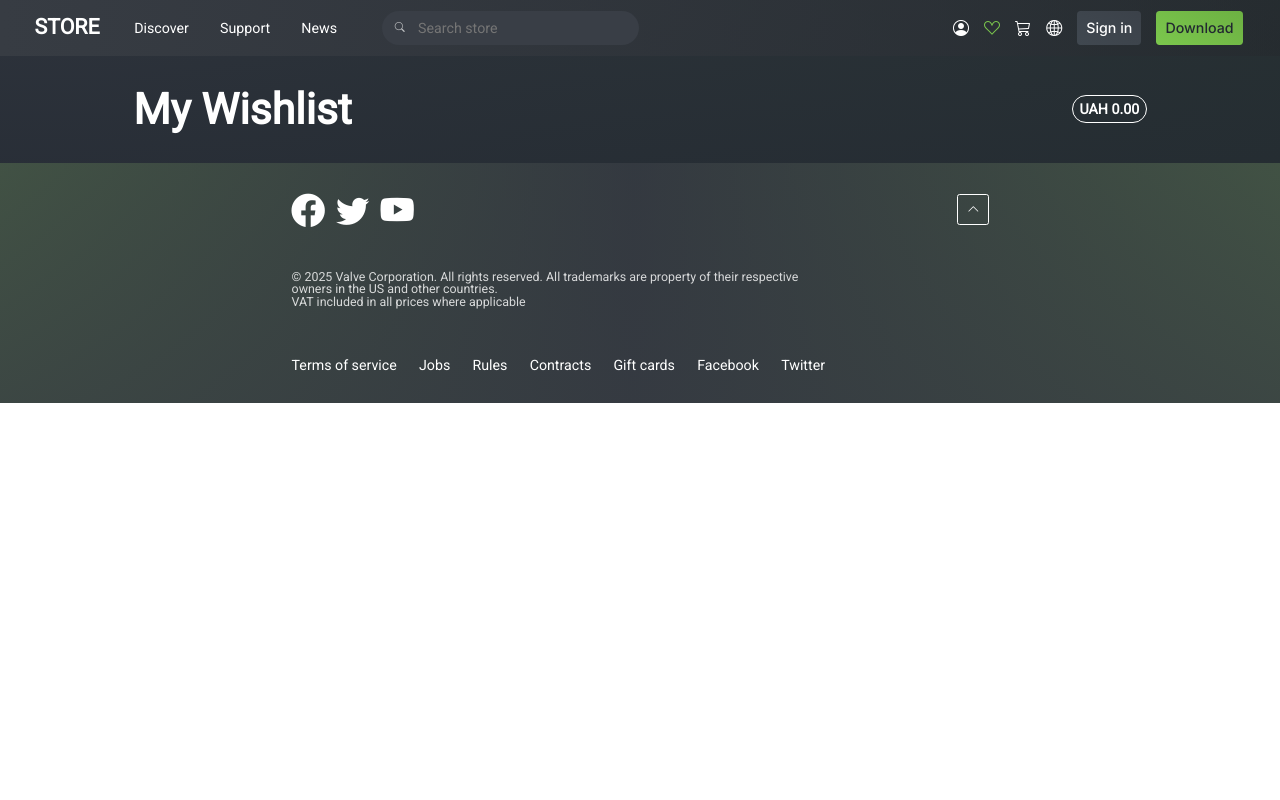
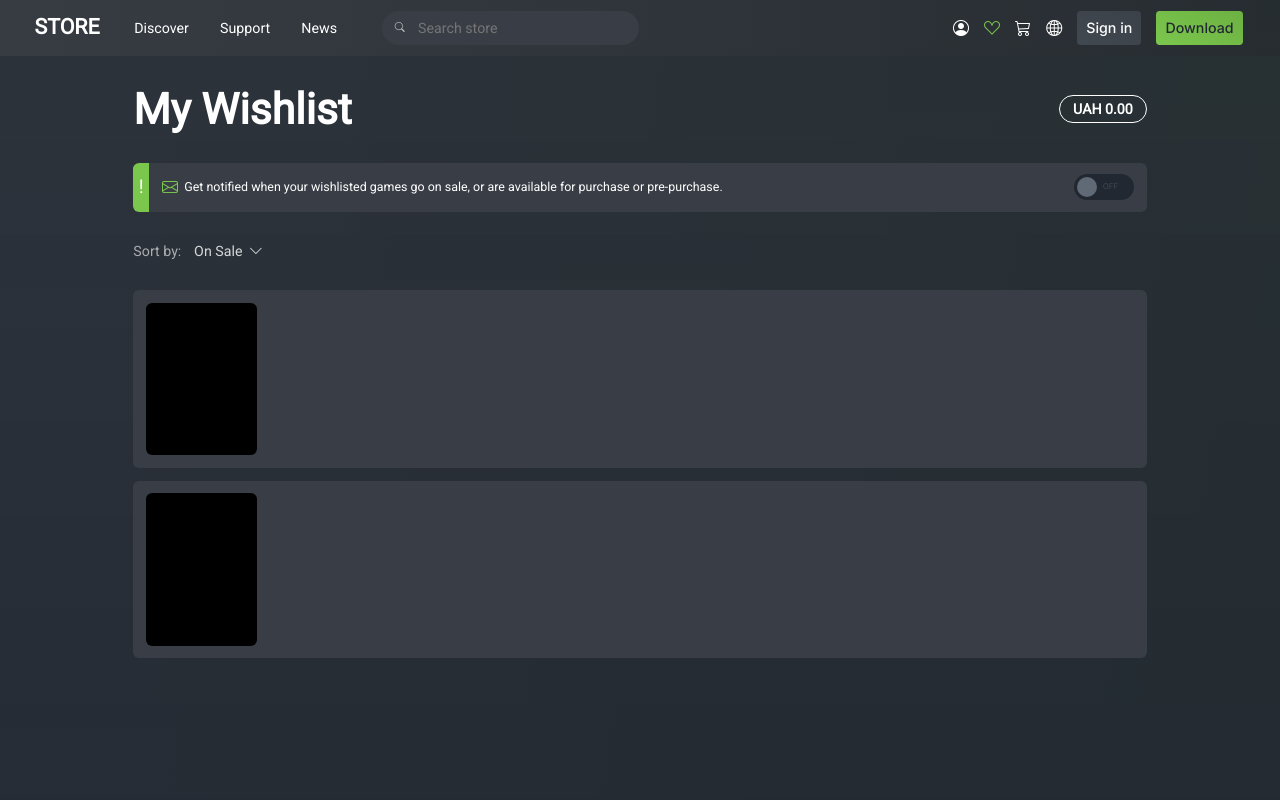
Before and after one commit to kanjo1ndd/gameflow-app, a React (Vite) app: page /WishList in a window 1280 px wide. Shown: the top 800 px of the page. Built offline with nearby package versions, Linux system fonts and the light colour scheme; what react-select-country-list would draw is missing.

Commit message:
Udpate registration and wishlist

```diff
--- a/src/App.jsx
+++ b/src/App.jsx
@@ -6,10 +6,43 @@
 import Profile from './views/profile/Profile'
 import Support from './views/support/Support'
 import WishList from './views/wishlist/WishList'
+import { AppContext } from './AppContext'
+import { useState } from 'react'
 
 function App() {
+
+  const [token, setToken] = useState(null);
+
+  // добавил подключение к бекенду. порт не забудьте поменять только =)
+  const request = (url, conf) => new Promise((resolve, reject) => {
+    if(url.startsWith("/")){
+        url = "https://localhost:7202" + url;
+    }
+    if(token != null){
+      if(typeof conf == 'undefined'){
+        conf = {};
+      }
+      if(typeof conf['headers'] == 'undefined'){
+        conf['headers'] = {};
+      }
+      if(typeof conf['headers']['Authorization'] == 'undefined') {
+        conf['headers']['Authorization'] = 'Bearer ' + token;
+      }
+    }
+    fetch(url, conf)
+    .then(r => r.json())
+    .then(j => {
+        if(j.status.isOk) {
+            resolve(j.data);
+        }
+        else {
+            reject(j);
+        }
+    });
+  });
+
   return (
-    <>
+      <AppContext.Provider value={{request, token, setToken}}>
         <Routes>
           <Route path="/" element={<Discover />} />
           <Route path="/SignIn" element={<SignIn />} />
@@ -18,7 +51,7 @@
           <Route path="/Support" element={<Support />} />
           <Route path="/WishList" element={<WishList />} />
         </Routes>
-    </>
+      </AppContext.Provider>
    )
 }
 
--- /dev/null
+++ b/src/AppContext.jsx
@@ -0,0 +1,3 @@
+import { createContext } from "react";
+
+export const AppContext = createContext(null);
--- a/src/views/main/header/Header.jsx
+++ b/src/views/main/header/Header.jsx
@@ -1,10 +1,13 @@
 import './Header.css'
 import { useNavigate, useLocation } from 'react-router-dom'
+import { useContext } from 'react';
+import { AppContext } from '../../../AppContext';
 
 export default function Header() {
 
     const navigate = useNavigate();
     const location = useLocation();
+    const {token, setToken} = useContext(AppContext);
 
     return <>
         <div className='head'>
@@ -33,13 +36,23 @@
                 </div>
             </div>
             <div className='reg'>
+                {token == null ? <>
+                    <i className={`bi bi-person-circle ${location.pathname === '/Profile' ? 'active' : ''}`}
+                        onClick={() => navigate('/SignIn')}/>
+                    <i className={`bi bi-suit-heart ${location.pathname === '/WishList' ? 'active' : ''}`}
+                        onClick={() => navigate('/SignIn')}/>
+                    <i className="bi bi-cart3"/>
+                    <i className="bi bi-globe2"/>
+                    <button className='btn sign_in' onClick={() => navigate('/SignIn')}>Sign in</button>
+                </> : <>
                     <i className={`bi bi-person-circle ${location.pathname === '/Profile' ? 'active' : ''}`}
                         onClick={() => navigate('/Profile')}/>
                     <i className={`bi bi-suit-heart ${location.pathname === '/WishList' ? 'active' : ''}`}
                         onClick={() => navigate('/WishList')}/>
                     <i className="bi bi-cart3"/>
                     <i className="bi bi-globe2"/>
-                <button className='btn sign_in' onClick={() => navigate('/SignIn')}>Sign in</button>
+                    <button className='btn sign_in' title={token} onClick={() => {setToken(null); navigate('/');}}>Sign out</button>
+                </>}
                 <button className='btn download'>Download</button>
             </div>
         </div>
--- a/src/views/profile/contentProfile/ContentProfile.css
+++ b/src/views/profile/contentProfile/ContentProfile.css
@@ -326,3 +326,12 @@
     border-radius: 0.625vw;
     border: 0.15vw solid #222831;
 }
+
+/* ///////////////////////// */
+.need-authorization {
+    width: 79.167vw;
+    height: 100vh;
+    color: white;
+    font-size: 3.333vw;
+    font-family: Roboto;
+}
--- a/src/views/profile/contentProfile/ContentProfile.jsx
+++ b/src/views/profile/contentProfile/ContentProfile.jsx
@@ -1,13 +1,37 @@
+import { AppContext } from '../../../AppContext';
 import './ContentProfile.css'
+import { useContext, useEffect, useState } from "react";
+
 
 export default function ContentProfile() {
+
+    const { request, token } = useContext(AppContext);
+    const [userData, setUserData] = useState({});
+
+    useEffect(() => {
+        if(token == null) {
+            setUserData({});
+        }
+        else {
+            request("/api/user/profile")
+            .then(setUserData)
+            .catch(err => {
+                console.error(err);
+                setUserData({});
+            });
+        }
+    }, [token]);
+
     return <>
+        {token == null ? <>
+            <div className='need-authorization'>Need Authorization</div>
+        </> : <>
             <div className='content-profile'>
                 <div className='block-profile'>
                     <div className='profile-img'/>
                     <div className='nickname-level'>
                         <div className='level'>Level 1</div>
-                    <div className='nickname'>Nickname</div>
+                        <div className='nickname'>{userData.username ?? 'Nickname'}</div>
                     </div>
                     <div className='about-me'>
                         <div className='text-about-me'>About me:</div>
@@ -41,6 +65,7 @@
                     </div>
                 </div>
             </div>
+        </>}
     </>;
 }
 
--- a/src/views/support/contentSupport/ContentSupport.css
+++ b/src/views/support/contentSupport/ContentSupport.css
@@ -107,7 +107,7 @@
     align-items: center;
     justify-content: space-between;
     flex-direction: column;
-    transition: all 0.3s ease;
+    transition: height 0.3s ease;
 
     padding: 0 1.5vw 0 1.5vw;
 }
--- a/src/views/wishlist/contentWishList/ContentWishList.css
+++ b/src/views/wishlist/contentWishList/ContentWishList.css
@@ -14,7 +14,7 @@
 }
 
 .block-wishlist > div:last-child {
-    margin-bottom: 2.5vw;
+    margin-bottom: 25vw;
 }
 
 .name-sum {
@@ -51,9 +51,188 @@
     text-align: right;
     vertical-align: middle;
     color: white;
-    padding: 0.5vw;
+    padding: 0.5vw 1vw 0.5vw 1vw;
 
     border: 0.069vw solid white;
 
     border-radius: 1.389vw;
 }
+
+.block-notification {
+    width: 79.167vw;
+    height: 3.819vw;
+
+    background: rgba(57, 62, 70, 1);
+    display: flex;
+    position: relative;
+
+    border-radius: 0.486vw;
+}
+
+.left-part {
+    display: flex;
+
+    font-family: Roboto;
+    font-weight: 500;
+    font-size: 1.473vw;
+    line-height: 100%;
+    letter-spacing: 0%;
+    text-align: center;
+    vertical-align: middle;
+    justify-content: center;
+    align-items: center;
+
+    color: white;
+    background: rgba(123, 199, 77, 1);
+
+    border-radius: 0.486vw 0 0 0.486vw;
+    height: 100%;
+    width: 1.25vw;
+
+}
+
+.main-content-notification {
+    display: flex;
+    align-items: center;
+    width: 100%;
+    justify-content: space-between;
+    padding: 1vw;
+}
+
+.icon-text {
+    display: flex;
+    align-items: center;
+    gap: 0.5vw;
+}
+
+.text-notification {
+    font-family: Roboto;
+    font-weight: 500;
+    font-size: 0.972vw;
+    line-height: 100%;
+    letter-spacing: 0%;
+    text-align: center;
+    vertical-align: middle;
+
+    color: white;
+}
+
+.icon-text i {
+    font-size: 1.25vw;
+
+    color: rgba(123, 199, 77, 1);
+}
+
+.toggle-switch {
+    width: 4.653vw;
+    height: 2.014vw;
+    border-radius: 1.042vw;
+    background:rgba(34, 40, 49, 1);
+
+    display: flex;
+    align-items: center;
+    justify-content: center;
+    cursor: pointer;
+    position: relative;
+    transition: background-color 0.3s ease;
+}
+
+.toggle-switch.on {
+    background-color: rgba(123, 199, 77, 1);
+}
+
+.toggle-thumb {
+    width: 1.563vw;
+    height: 1.563vw;
+    background-color: rgba(96, 105, 118, 1);
+
+    border-radius: 50%;
+    position: absolute;
+    left: 0.2vw;
+    transition: left 0.3s ease;
+}
+
+.toggle-switch.on .toggle-thumb {
+    left: 2.85vw;
+}
+
+.toggle-label {
+    font-family: Inter;
+    font-weight: 400;
+    font-size: 0.62vw;
+    line-height: 100%;
+    letter-spacing: 0%;
+    margin-left: 1vw;
+    text-align: center;
+
+    color: rgba(64, 70, 79, 1);
+
+    transition: color 0.3s ease;
+}
+
+.toggle-switch.on .toggle-label {
+    margin-left: 0;
+    margin-right: 1vw;
+}
+
+.block-sort {
+    display: flex;
+    position: relative;
+    gap: 1vw;
+    width: 79.167vw;
+}
+
+.text-sort {
+    font-family: Roboto;
+    font-weight: 400;
+    font-size: 1.111vw;
+    line-height: 100%;
+    letter-spacing: 0%;
+    vertical-align: middle;
+
+    color: rgba(255, 255, 255, 0.6);
+}
+
+.list-by {
+    display: flex;
+    gap: 0.5vw;
+    font-family: Roboto;
+    font-weight: 400;
+    font-size: 1.111vw;
+    line-height: 100%;
+    letter-spacing: 0%;
+    vertical-align: middle;
+    color: rgba(255, 255, 255, 0.8);
+}
+
+.blocks-game {
+    display: flex;
+    position: relative;
+    flex-direction: column;
+    justify-content: space-between;
+    gap: 1vw;
+    width: 79.167vw;
+}
+
+.block-game {
+    display: flex;
+    position: relative;
+    justify-content: space-between;
+    width: 100%;
+    height: 13.889vw;
+    border-radius: 0.486vw;
+    padding: 1vw;
+    background: rgba(57, 62, 70, 1);
+}
+
+.block-game-left-part {
+    display: flex;
+    position: relative;
+}
+
+.game-img {
+    height: 100%;
+    width: 8.681vw;
+    border-radius: 0.486vw;
+    background-color: black;
+}
--- a/src/views/wishlist/contentWishList/ContentWishList.jsx
+++ b/src/views/wishlist/contentWishList/ContentWishList.jsx
@@ -1,12 +1,53 @@
+import { useState } from "react";
 import './ContentWishList.css'
 
 export default function ContentWishList() {
+
+    const [isOn, setIsOn] = useState(false);
+
+    const toggle = () => setIsOn(!isOn);
+
     return <>
         <div className='block-wishlist'>
             <div className='name-sum'>
                 <div className='title-wishlist'>My Wishlist</div>
                 <div className='sum-price'>UAH 0.00</div>
             </div>
+            <div className='block-notification'>
+                <div className='left-part'>!</div>
+                <div className='main-content-notification'>
+                    <div className='icon-text'>
+                        <i className="bi bi-envelope"/>
+                        <div className='text-notification'>Get notified when your wishlisted games go on sale,
+                            or are available for purchase or pre-purchase.</div>
+                    </div>
+                    <div className={`toggle-switch ${isOn ? "on" : "off"}`} onClick={toggle}>
+                        <div className="toggle-thumb" />
+                        <span className="toggle-label">{isOn ? "ON" : "OFF"}</span>
+                    </div>
+                </div>
+            </div>
+            <div className="block-sort">
+                <div className="text-sort">Sort by:</div>
+                <div className="list-by">
+                    On Sale
+                    <i className="bi bi-chevron-down"></i>
+                </div>
+            </div>
+            <div className="blocks-game">
+                <BlockGame />
+                <BlockGame />
+            </div>
         </div>
     </>;
 }
+
+export function BlockGame() {
+    return <>
+        <div className="block-game">
+            <div className="block-game-left-part">
+                <div className="game-img" />
+            </div>
+        </div>
+    </>;
+}
```
Also changed, not shown: src/views/registration/SignIn.jsx (+37 -25 lines), src/views/registration/SignUp.jsx (+74 -64 lines). Lines whose indentation alone changed are shown as unchanged.
